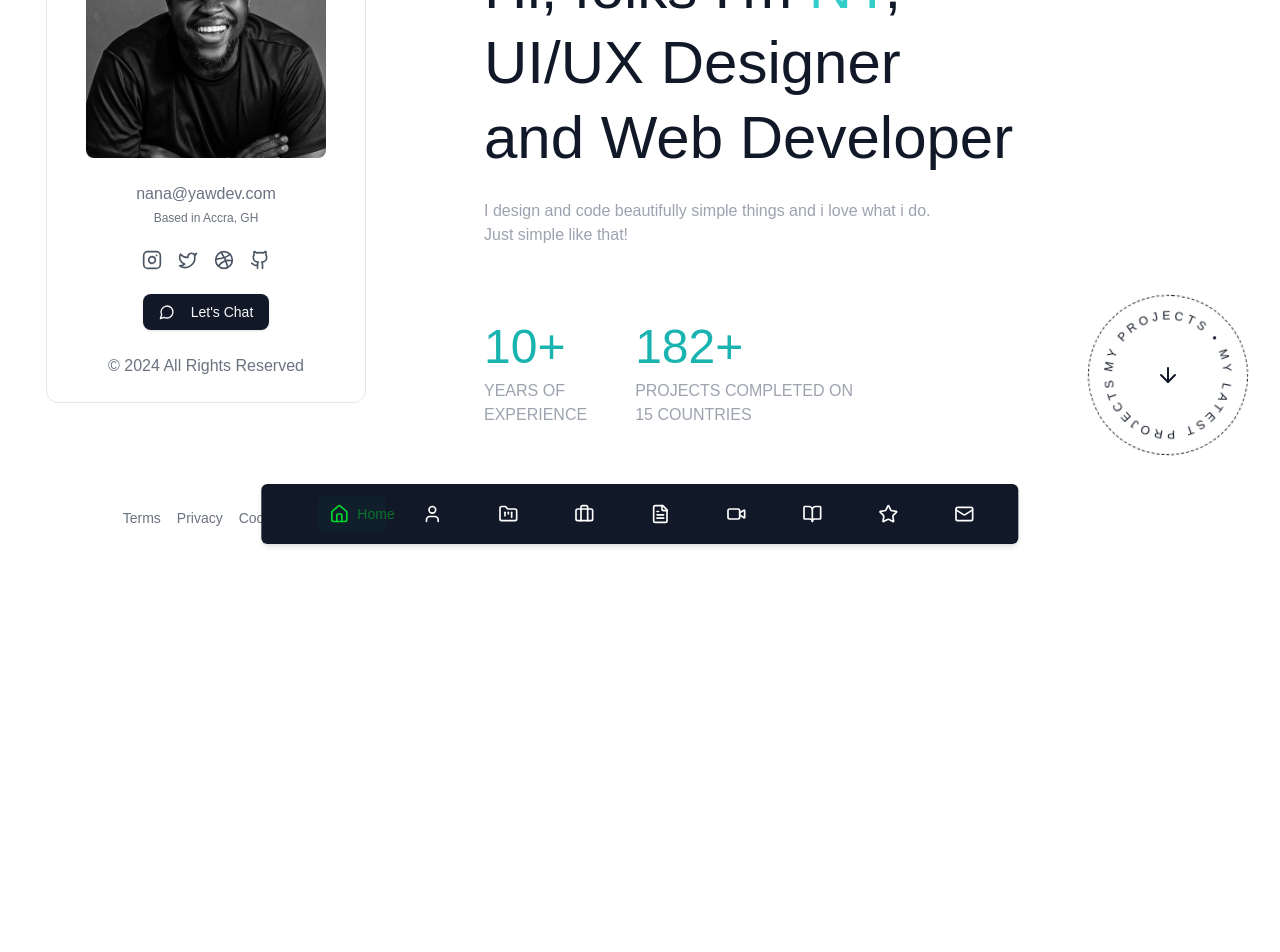
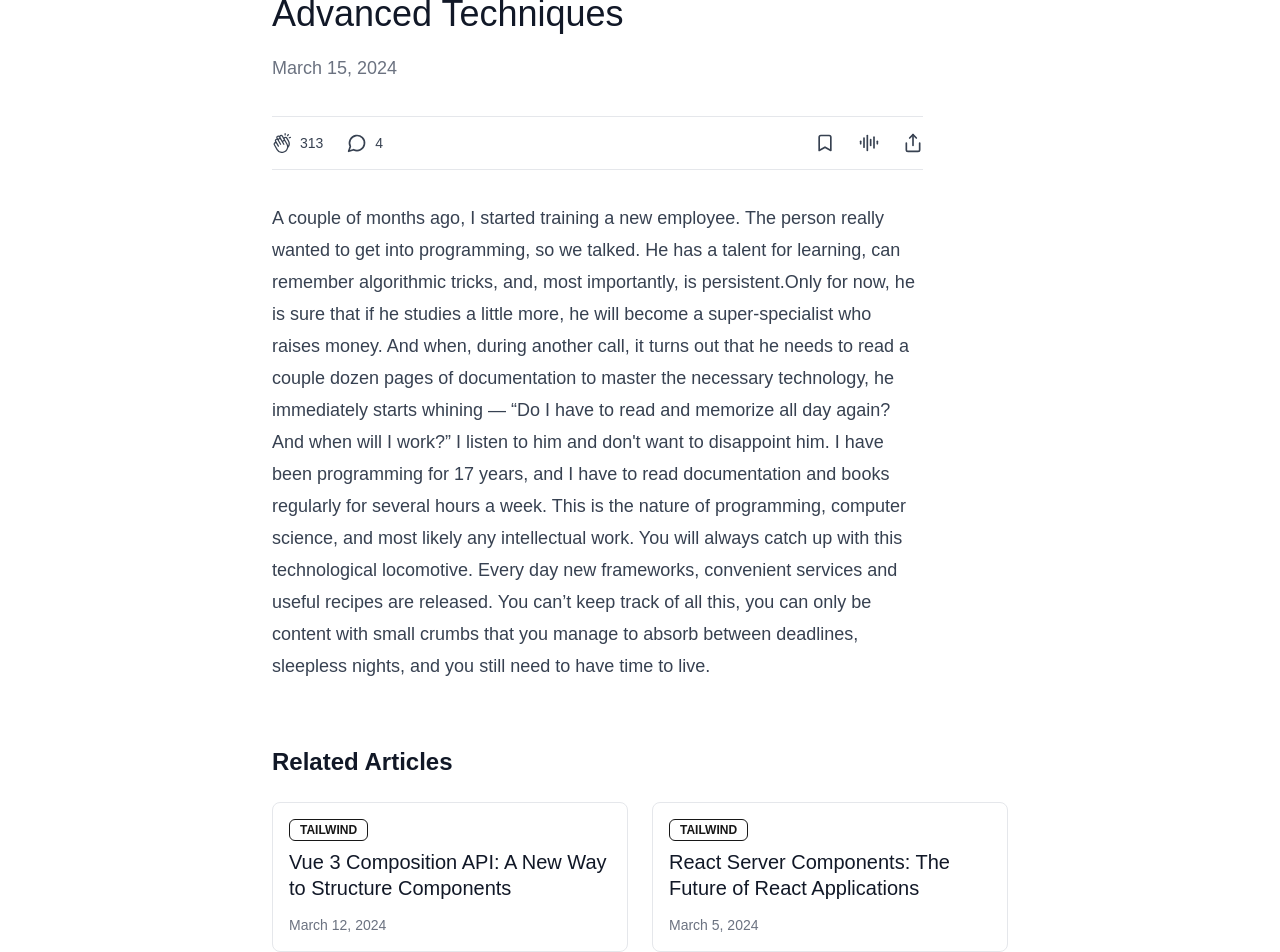
Before and after one commit to nanayawdev/nanayaw.dev, a React (Vite) app: page /blog/mastering-tailwind-css in a window 1280 px wide. Before the commit this address led to /. Shown: the part 240-1192 px from the top of the page. Before the commit the page ends 800 px from the top, so only its background shows below. Built offline with nearby package versions, Linux system fonts and the light colour scheme.

Commit message:
Setting up BlogPostPage

```diff
--- a/package.json
+++ b/package.json
@@ -27,6 +27,7 @@
   },
   "devDependencies": {
     "@eslint/js": "^9.13.0",
+    "@tailwindcss/typography": "^0.5.15",
     "@types/node": "^22.9.1",
     "@types/react": "^18.3.12",
     "@types/react-dom": "^18.3.1",
--- a/src/App.jsx
+++ b/src/App.jsx
@@ -1,23 +1,32 @@
-import { BrowserRouter as Router } from 'react-router-dom';
+import { BrowserRouter, Routes, Route } from 'react-router-dom';
 import { useState } from 'react';
 import MainLayout from './layouts/MainLayout';
 import LoadingScreen from './components/LoadingScreen/LoadingScreen';
 import { ThemeProvider } from './contexts/ThemeContext';
+import BlogPostPage from './pages/BlogPostPage';
 
 function App() {
   const [isLoading, setIsLoading] = useState(true);
 
   return (
-    <ThemeProvider>
-      <Router>
-        {isLoading && (
-          <LoadingScreen onLoadingComplete={() => setIsLoading(false)} />
-        )}
-        {!isLoading && (
-          <MainLayout />
-        )}
-      </Router>
-    </ThemeProvider>
+    <BrowserRouter>
+      <ThemeProvider>
+        <Routes>
+          <Route path="/blog/:slug" element={<BlogPostPage />} />
+          <Route
+            path="/*"
+            element={
+              <>
+                {isLoading && (
+                  <LoadingScreen onLoadingComplete={() => setIsLoading(false)} />
+                )}
+                {!isLoading && <MainLayout />}
+              </>
+            }
+          />
+        </Routes>
+      </ThemeProvider>
+    </BrowserRouter>
   );
 }
 
--- a/src/components/BlogPost/BlogPost.jsx
+++ b/src/components/BlogPost/BlogPost.jsx
@@ -1,9 +1,11 @@
 import { Badge } from "@/components/ui/badge";
 import { ArrowRight } from "lucide-react";
 import PropTypes from 'prop-types';
+import { Link } from 'react-router-dom';
 
 const BlogPost = ({ category, title, excerpt, slug, date }) => {
   return (
+    <Link to={`/blog/${slug}`} className="block">
       <article className="rounded-2xl border border-gray-200 dark:border-gray-800 bg-white/50 dark:bg-gray-900/50 p-6 hover:border-riptide-400 dark:hover:border-riptide-600 transition-colors">
         <Badge variant="outline" className="mb-4">
           {category}
@@ -25,6 +27,7 @@ const BlogPost = ({ category, title, excerpt, slug, date }) => {
           <span className="text-sm text-gray-400">{date}</span>
         </div>
       </article>
+    </Link>
   );
 };
 
--- a/src/data/blog-posts.js
+++ b/src/data/blog-posts.js
@@ -5,15 +5,17 @@ export const blogPosts = [
     title: "Mastering Tailwind CSS: From Basics to Advanced Techniques",
     excerpt: "Discover how to leverage Tailwind CSS utility-first approach to build modern, responsive interfaces faster and with more consistency in your projects.",
     slug: "mastering-tailwind-css",
-    date: "March 15, 2024"
+    date: "March 15, 2024",
+    content: "A couple of months ago, I started training a new employee. The person really wanted to get into programming, so we talked. He has a talent for learning, can remember algorithmic tricks, and, most importantly, is persistent.Only for now, he is sure that if he studies a little more, he will become a super-specialist who raises money. And when, during another call, it turns out that he needs to read a couple dozen pages of documentation to master the necessary technology, he immediately starts whining — “Do I have to read and memorize all day again? And when will I work?” I listen to him and don't want to disappoint him. I have been programming for 17 years, and I have to read documentation and books regularly for several hours a week. This is the nature of programming, computer science, and most likely any intellectual work. You will always catch up with this technological locomotive. Every day new frameworks, convenient services and useful recipes are released. You can’t keep track of all this, you can only be content with small crumbs that you manage to absorb between deadlines, sleepless nights, and you still need to have time to live."
   },
   {
     id: 2,
-    category: "VUE",
+    category: "TAILWIND",
     title: "Vue 3 Composition API: A New Way to Structure Components",
     excerpt: "Explore the power of Vue 3's Composition API and learn how it improves code organization, reusability, and type inference in your Vue applications.",
     slug: "vue-3-composition-api",
-    date: "March 12, 2024"
+    date: "March 12, 2024",
+    content: "Your full blog post content here..."
   },
   {
     id: 3,
@@ -21,14 +23,16 @@ export const blogPosts = [
     title: "Building SEO-Friendly Sites with Next.js 14",
     excerpt: "Learn how to leverage Next.js 14's powerful features including Server Components, App Router, and built-in SEO optimizations for better web applications.",
     slug: "seo-friendly-nextjs",
-    date: "March 8, 2024"
+    date: "March 8, 2024",
+    content: "Your full blog post content here..."
   },
   {
     id: 4,
-    category: "REACT",
+    category: "TAILWIND",
     title: "React Server Components: The Future of React Applications",
     excerpt: "Deep dive into React Server Components and understand how they revolutionize the way we build React applications with improved performance and user experience.",
     slug: "react-server-components",
-    date: "March 5, 2024"
+    date: "March 5, 2024",
+    content: "Your full blog post content here..."
   }
 ];
--- /dev/null
+++ b/src/pages/BlogPostPage.jsx
@@ -0,0 +1,122 @@
+import { useParams } from 'react-router-dom';
+import { Badge } from "@/components/ui/badge";
+import { blogPosts } from '@/data/blog-posts';
+import { Link } from 'react-router-dom';
+import { Button } from "@/components/ui/button";
+import { ArrowLeft, MessageCircle, Bookmark, AudioLines, Share } from "lucide-react";
+import { PiHandsClapping } from "react-icons/pi"
+
+const BlogPostPage = () => {
+  const { slug } = useParams();
+  const post = blogPosts.find((post) => post.slug === slug);
+
+  const relatedPosts = blogPosts
+    .filter((p) => p.category === post?.category && p.slug !== slug)
+    .slice(0, 2);
+
+  if (!post) {
+    return (
+      <div className="flex flex-col items-center justify-center min-h-screen">
+        <h1 className="text-2xl">Post not found</h1>
+      </div>
+    );
+  }
+
+  return (
+    <div className="flex flex-col items-start justify-start pt-20 pb-8 px-4 max-w-3xl mx-auto">
+      <Link to="/">
+        <Button variant="ghost" className="mb-6 bg-riptide-100 text-riptide-900">
+          <ArrowLeft className="mr-2 h-4 w-4" />
+          Back to Home
+        </Button>
+      </Link>
+
+      <Badge variant="outline" className="mb-6">
+        {post.category}
+      </Badge>
+
+      <article className="prose prose-lg w-full">
+        <h1 className="text-4xl prose-h1:text-gray-900 dark:prose-h1:text-gray-100 font-medium leading-tight mb-4">
+          {post.title}
+        </h1>
+
+        <div className="text-gray-500 dark:text-gray-500 mb-4">
+          {new Date(post.date).toLocaleDateString('en-US', {
+            year: 'numeric',
+            month: 'long',
+            day: 'numeric'
+          })}
+        </div>
+
+        <div className="border-t border-b border-gray-200 dark:border-gray-800 py-4 my-8">
+          <div className="flex items-center justify-between w-full">
+            <div className="flex items-center gap-6">
+              <button className="flex items-center gap-2 text-gray-700 dark:text-gray-500 hover:text-gray-900 dark:hover:text-gray-200">
+                <PiHandsClapping className="h-5 w-5" />
+                <span className="text-sm">313</span>
+              </button>
+
+              <button className="flex items-center gap-2 text-gray-700 dark:text-gray-500 hover:text-gray-900 dark:hover:text-gray-200">
+                <MessageCircle className="h-5 w-5" />
+                <span className="text-sm">4</span>
+              </button>
+            </div>
+
+            <div className="flex items-center gap-6 ml-auto">
+              <button className="text-gray-700 dark:text-gray-500 hover:text-gray-900 dark:hover:text-gray-200">
+                <Bookmark className="h-5 w-5" />
+              </button>
+
+              <button className="text-gray-700 dark:text-gray-500 hover:text-gray-900 dark:hover:text-gray-200">
+                <AudioLines className="h-5 w-5" />
+              </button>
+
+              <button className="text-gray-700 dark:text-gray-500 hover:text-gray-900 dark:hover:text-gray-200">
+                <Share className="h-5 w-5" />
+              </button>
+            </div>
+          </div>
+        </div>
+
+        <div className="prose-p:text-gray-800 dark:prose-p:text-gray-100">
+          {post.content}
+        </div>
+      </article>
+
+      {relatedPosts.length > 0 && (
+        <div className="mt-16 w-full">
+          <h2 className="text-2xl font-semibold mb-6 text-gray-900 dark:text-gray-100">
+            Related Articles
+          </h2>
+          <div className="grid grid-cols-1 md:grid-cols-2 gap-6">
+            {relatedPosts.map((relatedPost) => (
+              <Link
+                key={relatedPost.slug}
+                to={`/blog/${relatedPost.slug}`}
+                className="group block"
+              >
+                <div className="border border-gray-200 dark:border-gray-800 rounded-lg p-4 transition-colors hover:border-gray-300 dark:hover:border-gray-700 h-[150px] flex flex-col">
+                  <Badge variant="outline" className="mb-2 w-fit">
+                    {relatedPost.category}
+                  </Badge>
+                  <h3 className="text-[20px] font-medium text-gray-900 dark:text-gray-100 group-hover:text-gray-600 dark:group-hover:text-gray-400 line-clamp-2">
+                    {relatedPost.title}
+                  </h3>
+                  <p className="text-sm text-gray-500 dark:text-gray-400 mt-auto">
+                    {new Date(relatedPost.date).toLocaleDateString('en-US', {
+                      year: 'numeric',
+                      month: 'long',
+                      day: 'numeric'
+                    })}
+                  </p>
+                </div>
+              </Link>
+            ))}
+          </div>
+        </div>
+      )}
+    </div>
+  );
+};
+
+export default BlogPostPage;
--- a/tailwind.config.js
+++ b/tailwind.config.js
@@ -54,5 +54,5 @@ export default {
   		}
   	}
   },
-  plugins: [require("tailwindcss-animate"), require('tailwind-scrollbar')({ nocompatible: true })],
+  plugins: [require("tailwindcss-animate"), require('@tailwindcss/typography'),require('tailwind-scrollbar')({ nocompatible: true })],
 }
```
Also changed, not shown: 1 other file (tests, documents, lock files or other folders). Lines whose indentation alone changed are shown as unchanged.
